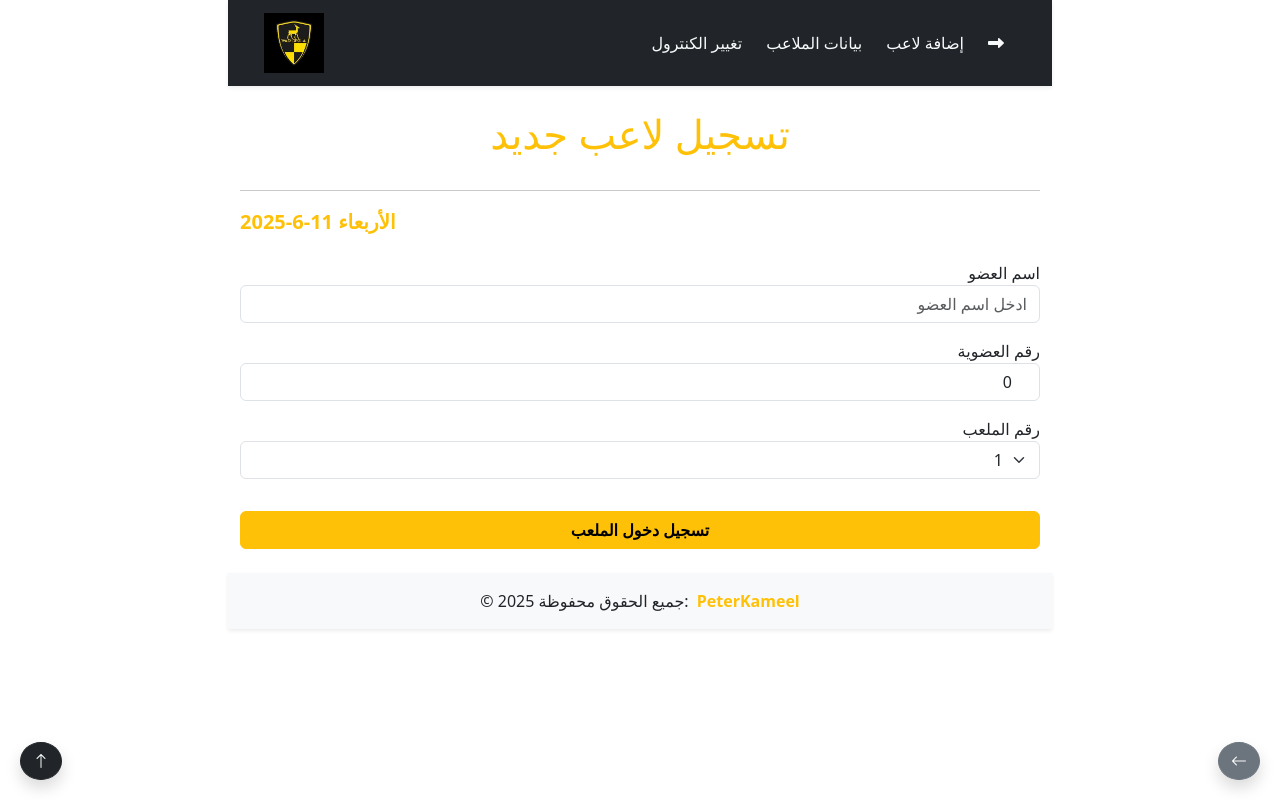
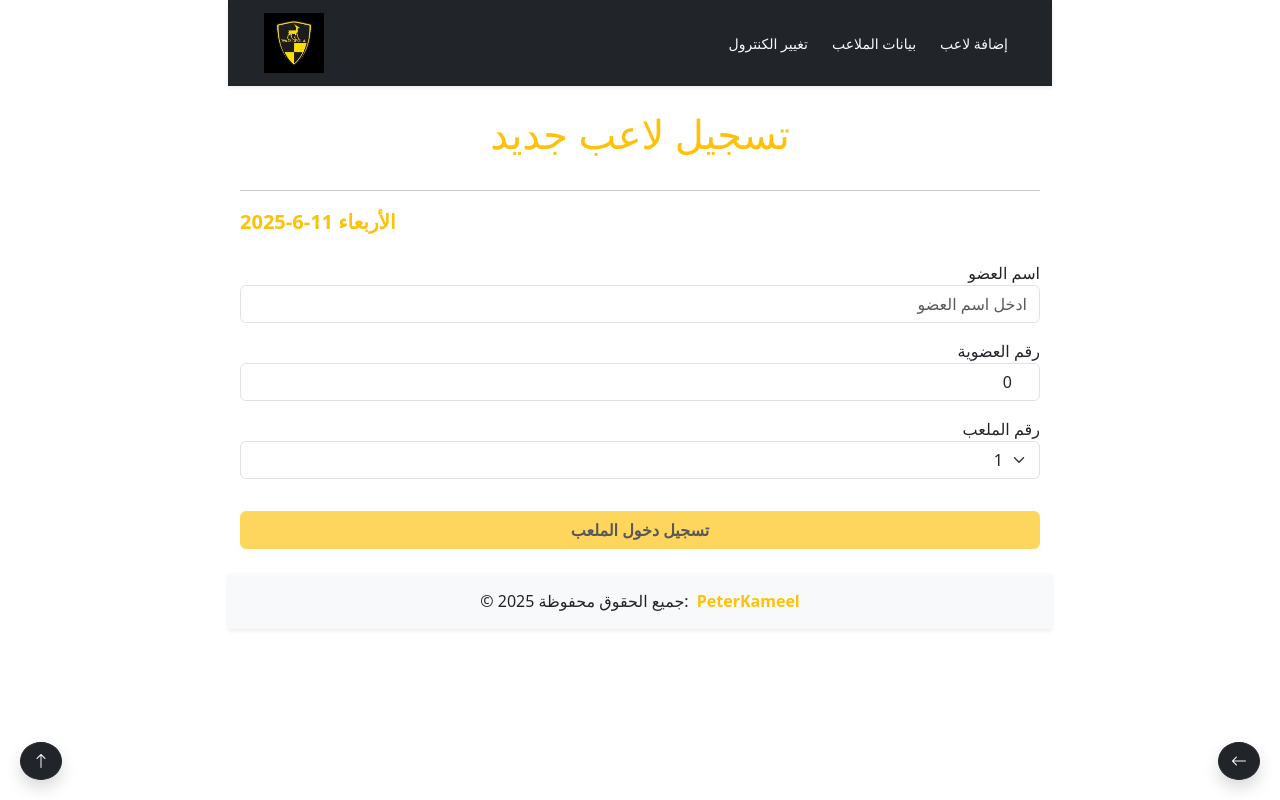
Before and after one commit to peterAlpert/WadiDegla, an Angular app: page /enterStadium in a window 1280 px wide. Built offline with nearby package versions, Linux system fonts and the light colour scheme.

Commit message:
add vaildations on components

```diff
--- a/src/app/Components/header/header.component.html
+++ b/src/app/Components/header/header.component.html
@@ -1,12 +1,11 @@
-<nav class="navbar navbar-expand-lg px-4 shadow-sm bg-dark">
+<nav class="navbar navbar-expand-md px-4 shadow-sm bg-dark">
     <div class="container-fluid text-white">
         <!-- الشعار -->
         <a class="navbar-brand me-auto d-flex align-items-center gap-2">
             <img src="Assets/WDLogo.jfif" width="60" />
-            <!-- <span class="text-white fs-6 d-none d-sm-inline">مرحبًا<br> {{ controlName }}</span> -->
         </a>
 
-
+        <!-- زر القائمة للموبايل فقط -->
         <button class="navbar-toggler text-white border-0" type="button" data-bs-toggle="collapse"
             data-bs-target="#navbarNav" aria-controls="navbarNav" aria-expanded="false" aria-label="Toggle navigation">
             <i class="fa fa-bars fa-lg"></i>
@@ -14,13 +13,10 @@
 
         <!-- عناصر القائمة -->
         <div class="collapse navbar-collapse" id="navbarNav">
-            <div class="ms-auto d-flex flex-column flex-lg-row mt-3 mt-lg-0">
-                <button class="btn btn-outline-light" routerLink="/controlInfo">تغيير الكنترول</button>
-                <button class="btn btn-outline-light" routerLink="/stadiumLog">بيانات الملاعب</button>
-                <button class="btn btn-outline-light" routerLink="/enterStadium">إضافة لاعب</button>
-                <button class="btn btn-outline-light" (click)="backClicked()">
-                    <i class="fa-solid fa-right-long"></i>
-                </button>
+            <div class="ms-auto d-flex flex-column flex-md-row mt-3 mt-md-0 gap-2">
+                <button class="btn btn-outline-light btn-sm" routerLink="/controlInfo">تغيير الكنترول</button>
+                <button class="btn btn-outline-light btn-sm" routerLink="/stadiumLog">بيانات الملاعب</button>
+                <button class="btn btn-outline-light btn-sm" routerLink="/enterStadium">إضافة لاعب</button>
             </div>
         </div>
     </div>
--- a/src/app/Components/header/header.component.ts
+++ b/src/app/Components/header/header.component.ts
@@ -9,15 +9,7 @@ import { RouterLink } from '@angular/router';
   templateUrl: './header.component.html',
   styleUrl: './header.component.css'
 })
-export class HeaderComponent implements OnInit {
-  controlName: string | null = '';
-  constructor(private _location: Location) { }
-  ngOnInit() {
-    this.controlName = localStorage.getItem("controlName")
-  }
+export class HeaderComponent {
 
-  backClicked() {
-    this._location.back();
-  }
 
 }
--- a/src/app/Components/injury/injury.component.html
+++ b/src/app/Components/injury/injury.component.html
@@ -38,7 +38,8 @@
             </div>
 
             <div class="text-center mb-3">
-                <button class="btn btn-warning w-50" (click)="generateInjuryReport()">توليد التقرير</button>
+                <button class="btn btn-warning w-50" (click)="generateInjuryReport()" [disabled]="isFormInvalid()">إنشاء
+                    التقرير</button>
             </div>
 
             <div *ngIf="injuryReport">
--- a/src/app/Components/injury/injury.component.ts
+++ b/src/app/Components/injury/injury.component.ts
@@ -42,4 +42,8 @@ export class InjuryComponent {
     });
   }
 
+  isFormInvalid(): boolean {
+    return !this.injuryLocation || !this.actionTaken;
+  }
+
 }
--- a/src/app/Components/stadium-log/stadium-log.component.html
+++ b/src/app/Components/stadium-log/stadium-log.component.html
@@ -65,7 +65,7 @@
                 <tr *ngFor="let item of filteredData; let i = index">
                     <td>{{ i + 1 }}</td>
                     <td>
-                        <button class="btn btn-primary btn-link border-black p-0" (click)="viewHistory(item)">
+                        <button class="btn btn-outline-primary border-0 p-0" (click)="viewHistory(item)">
                             {{ item.memberName }}
                         </button>
                     </td>
--- a/src/app/Components/stadium/stadium.component.html
+++ b/src/app/Components/stadium/stadium.component.html
@@ -13,11 +13,17 @@
         <input class="form-control text-end" type="text" [(ngModel)]="member.memberName" name="memberName"
             placeholder="ادخل اسم العضو" />
     </div>
+    <div *ngIf="member.memberName && member.memberName.trim().split(' ').length < 2" class="text-danger small text-end">
+        يجب إدخال اسم ثنائي على الأقل
+    </div>
 
     <div class="mb-3 text-end">
         <label class="form-label">رقم العضوية</label>
         <input class="form-control text-end" type="number" [(ngModel)]="member.membership" name="membership"
             placeholder="ادخل رقم العضوية" />
+    </div>
+    <div *ngIf="member.membership && isMembershipInvalid()" class="text-danger small text-end">
+        يجب أن يكون رقم العضوية 5 أو 6 أرقام فقط
     </div>
 
     <div class="mb-3 text-end">
@@ -31,7 +37,7 @@
     </div>
 
     <div class="text-center">
-        <button type="button" class="btn btn-warning w-100 mt-3" (click)="register()">
+        <button type="button" class="btn btn-warning w-100 mt-3" [disabled]="!isFormValid()" (click)="register()">
             تسجيل دخول الملعب
         </button>
     </div>
--- a/src/app/Components/stadium/stadium.component.ts
+++ b/src/app/Components/stadium/stadium.component.ts
@@ -90,4 +90,16 @@ export class StadiumComponent implements OnInit {
     });
   }
 
+  isFormValid(): boolean {
+    const nameValid = this.member.memberName?.trim().split(' ').length >= 2;
+    const membershipValid = /^\d{5,6}$/.test(String(this.member.membership));
+    return nameValid && membershipValid;
+  }
+
+  isMembershipInvalid(): boolean {
+    const value = String(this.member.membership || '');
+    return !/^\d{5,6}$/.test(value);
+  }
+
+
 }
--- a/src/app/Components/start/start.component.html
+++ b/src/app/Components/start/start.component.html
@@ -9,9 +9,13 @@
                 <input id="controlName" type="text" [(ngModel)]="controlName" class="form-control text-end" name="name"
                     placeholder="مثال: محمد عبد الله" />
             </div>
+            <div *ngIf="controlName !== undefined && !controlName.trim().length" class="text-danger small mt-1">
+                الاسم مطلوب
+            </div>
 
             <div class="text-center">
-                <button type="button" class="btn btn-warning px-5 py-2 fw-bold shadow-sm" (click)="saveName()">
+                <button type="button" class="btn btn-warning px-5 py-2 fw-bold shadow-sm"
+                    [disabled]="!controlName || !controlName.trim().length" (click)="saveName()">
                     استمرار
                 </button>
             </div>
--- a/src/app/app.component.html
+++ b/src/app/app.component.html
@@ -15,7 +15,7 @@
       </div>
 
       <div style="position: fixed; bottom: 20px; right: 20px; z-index: 1000;">
-        <button class="btn btn-secondary rounded-circle shadow" (click)="goBack()" title="رجوع">
+        <button class="btn btn-dark rounded-circle shadow" (click)="goBack()" title="رجوع">
           <i class="bi bi-arrow-left"></i>
         </button>
       </div>
```
